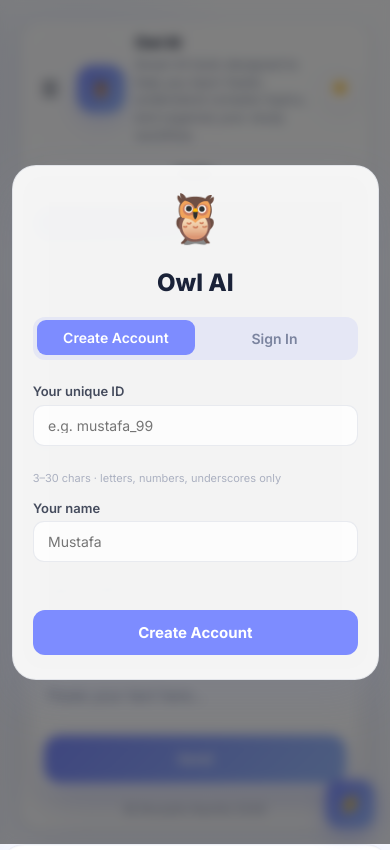
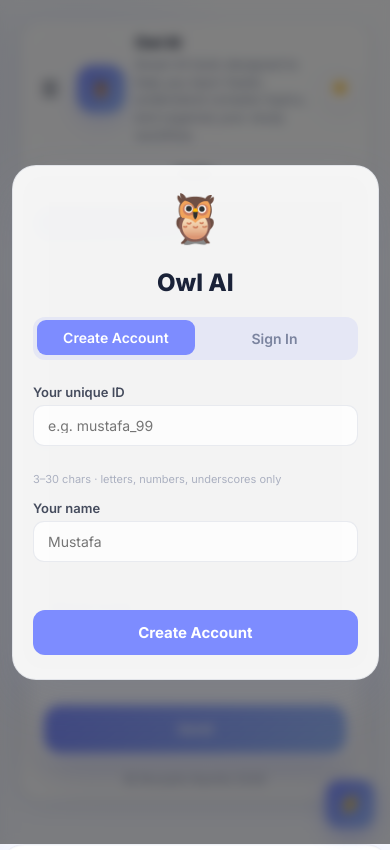
Before and after one commit to mustafanh/AI, a website: page index.html in a window 390 px wide. Drawn offline with nearby package versions, Linux system fonts and the light colour scheme.

Commit message:
Add files via upload

```diff
--- a/style.css
+++ b/style.css
@@ -1812,20 +1812,21 @@
   .tools-sheet { display: none !important; }
 }
 
-/* ─── MOBILE LAYOUT — SINGLE SOURCE OF TRUTH ────────────────── */
+/* ════════════════════════════════════════════════════════════════
+   MOBILE LAYOUT — SINGLE DEFINITIVE BLOCK (do not add more below)
+   ════════════════════════════════════════════════════════════════ */
 @media (max-width: 768px) {
 
-  /* 1. Let the page scroll naturally */
+  /* ── 1. Page scrolls naturally ── */
   html, body {
     height: auto !important;
-    min-height: 100svh;
     overflow-x: hidden !important;
     overflow-y: auto !important;
     -webkit-overflow-scrolling: touch;
     position: static !important;
   }
 
-  /* 2. App shell: stack vertically, no clipping */
+  /* ── 2. App shell: vertical stack, no size/overflow lock ── */
   .app-shell {
     height: auto !important;
     min-height: unset !important;
@@ -1833,7 +1834,7 @@
     flex-direction: column !important;
   }
 
-  /* 3. Main content: natural height */
+  /* ── 3. Main content: shrink-wrap ── */
   .main-content {
     height: auto !important;
     min-height: unset !important;
@@ -1842,7 +1843,7 @@
     gap: 10px !important;
   }
 
-  /* 4. Chat + tools row: stacked, no clipping */
+  /* ── 4. Chat+tools row: vertical, no clip ── */
   .chat-tools-row {
     height: auto !important;
     min-height: unset !important;
@@ -1851,7 +1852,7 @@
     flex: none !important;
   }
 
-  /* 5. Chat layout: natural height, scrolls with the page */
+  /* ── 5. Chat layout: shrink to content ── */
   .chat-layout {
     height: auto !important;
     min-height: unset !important;
@@ -1859,20 +1860,23 @@
     flex: none !important;
   }
 
-  /* 6. Chat messages: grow naturally, no max-height trap */
+  /* ── 6. THE KEY FIX: chat-messages must NOT flex-stretch ──
+     flex:1 on a non-fixed parent = infinite empty space on mobile.
+     Let it shrink to its actual content height instead.        ── */
   .chat-messages {
+    flex: none !important;
     height: auto !important;
-    min-height: 160px;
+    min-height: unset !important;
     max-height: none !important;
     overflow-y: visible !important;
   }
 
-  /* 7. Composer always in flow */
+  /* ── 7. Composer always in normal flow ── */
   .composer-area {
     position: static !important;
   }
 
-  /* 8. FAB position */
+  /* ── 8. FAB ── */
   .tools-fab {
     bottom: 16px !important;
     right: 16px !important;
```
